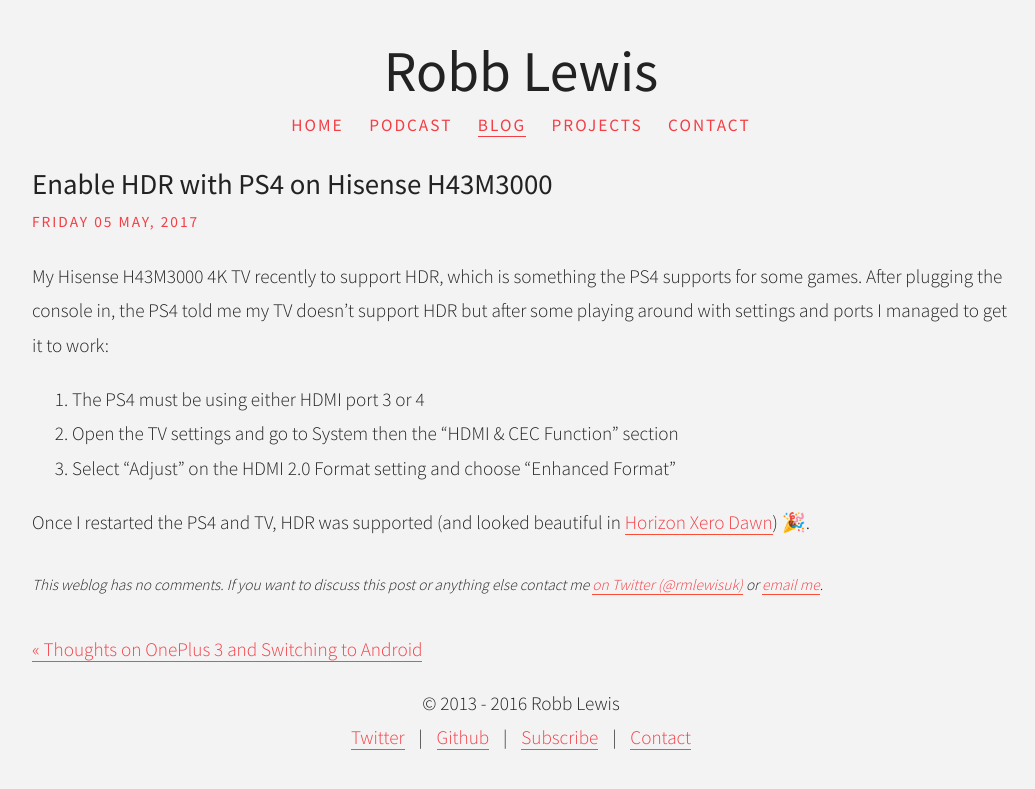
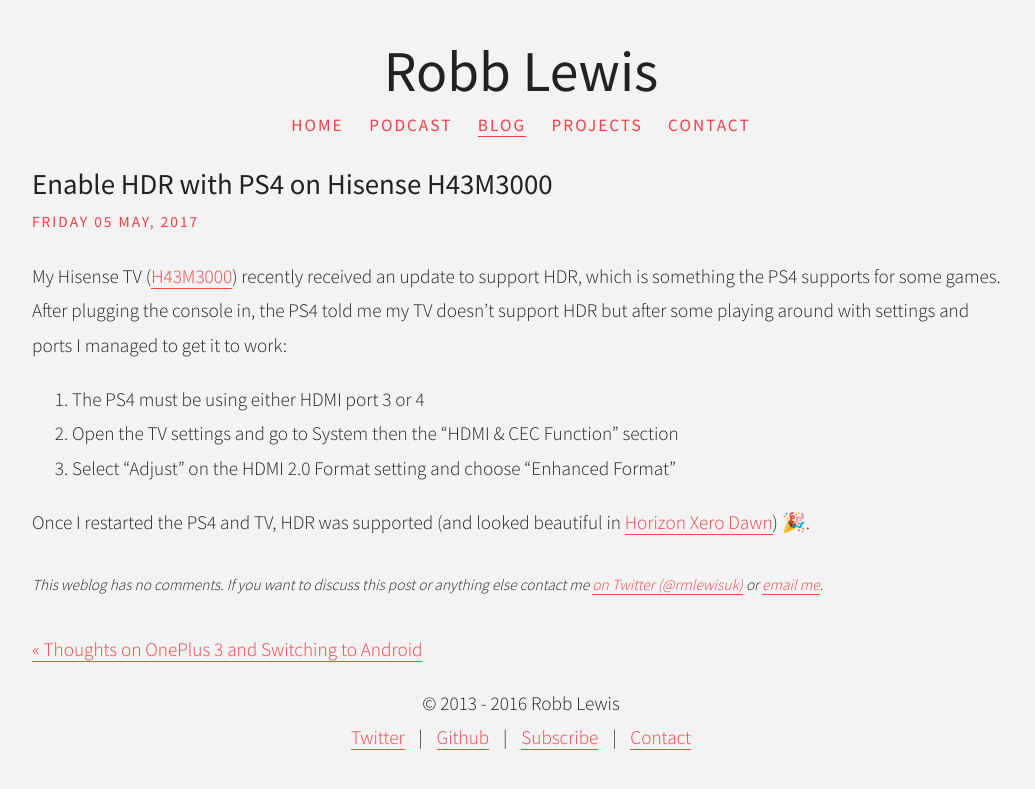
Before and after one commit to rknightuk/robblewis.me-jekyll, a Jekyll site: the page built from _posts/2017/2017-05-05-hdr-hisense-tv-ps4.md, in a window 1280 px wide. Shown: the top 789 px of the page, without its empty margins (119-1154 px from the left). Built offline with Jekyll 4.4.1, drawn with Linux system fonts in a browser that asks for light colours.

Commit message:
How words do?

```diff
--- a/_posts/2017/2017-05-05-hdr-hisense-tv-ps4.md
+++ b/_posts/2017/2017-05-05-hdr-hisense-tv-ps4.md
@@ -5,7 +5,7 @@
 excerpt: ""
 ---
 
-My Hisense H43M3000 4K TV recently to support HDR, which is something the PS4 supports for some games. After plugging the console in, the PS4 told me my TV doesn't support HDR but after some playing around with settings and ports I managed to get it to work:
+My Hisense TV ([H43M3000](https://hisense.co.uk/electronics/tvs/m3000/43)) recently received an update to support HDR, which is something the PS4 supports for some games. After plugging the console in, the PS4 told me my TV doesn't support HDR but after some playing around with settings and ports I managed to get it to work:
 
 1. The PS4 must be using either HDMI port 3 or 4
 2. Open the TV settings and go to System then the "HDMI & CEC Function" section
```
